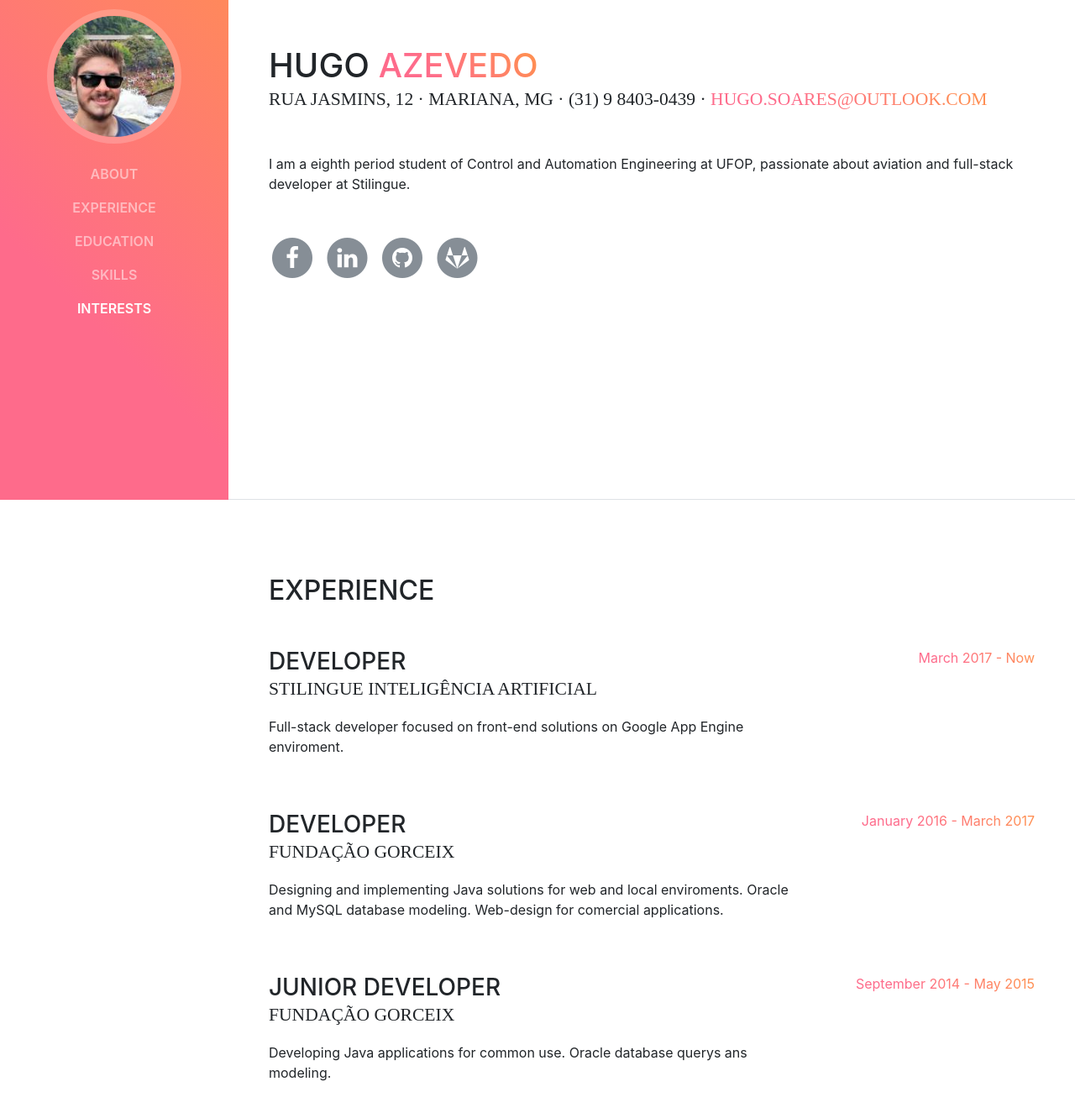
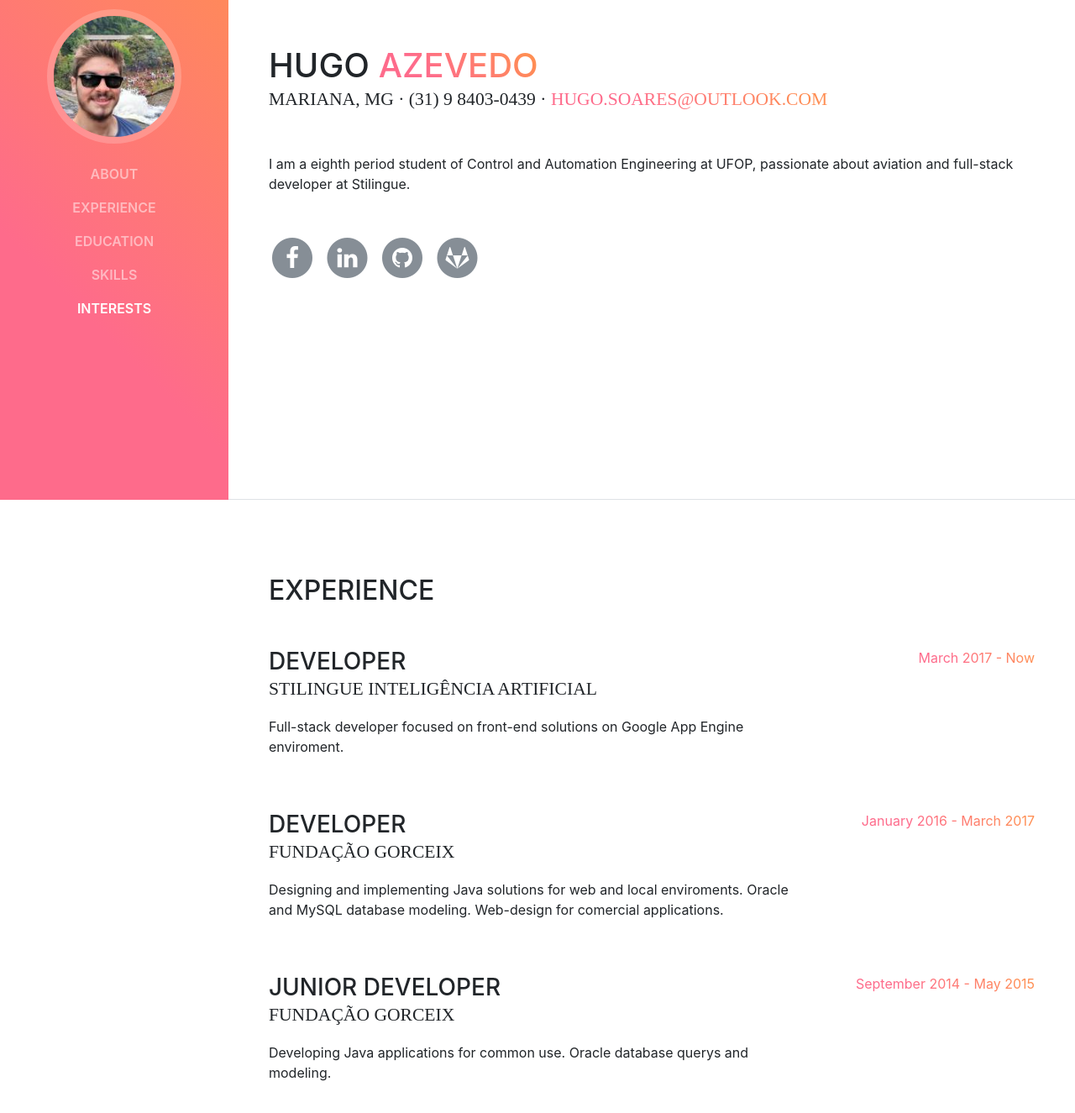
Before and after one commit to hugoazevedosoares/hugoazevedosoares.github.io, a website with bundled scripts: page index.html in a window 1280 px wide. Shown: the part 205-1530 px from the top of the page at 84% size. Built offline with nearby package versions, Linux system fonts and the light colour scheme; a web font is replaced by a local one.

Commit message:
remoção de dados desnecessários

```diff
--- a/index.html
+++ b/index.html
@@ -66,7 +66,7 @@
         <h1 class="mb-0">Hugo
           <span class="text-primary">Azevedo</span>
         </h1>
-        <div class="subheading mb-5">Rua Jasmins, 12 · Mariana, MG · (31) 9 8403-0439 ·
+        <div class="subheading mb-5">Mariana, MG · (31) 9 8403-0439 ·
           <a href="mailto:hugo.soares@outlook.com">hugo.soares@outlook.com</a>
         </div>
         <p class="mb-5">
@@ -141,7 +141,7 @@
           <div class="resume-content mr-auto">
             <h3 class="mb-0">Junior Developer</h3>
             <div class="subheading mb-3">Fundação Gorceix</div>
-            <p>Developing Java applications for common use. Oracle database querys ans modeling.</p>
+            <p>Developing Java applications for common use. Oracle database querys and modeling.</p>
           </div>
           <div class="resume-date text-md-right">
             <span class="text-primary">September 2014 - May 2015</span>
```
